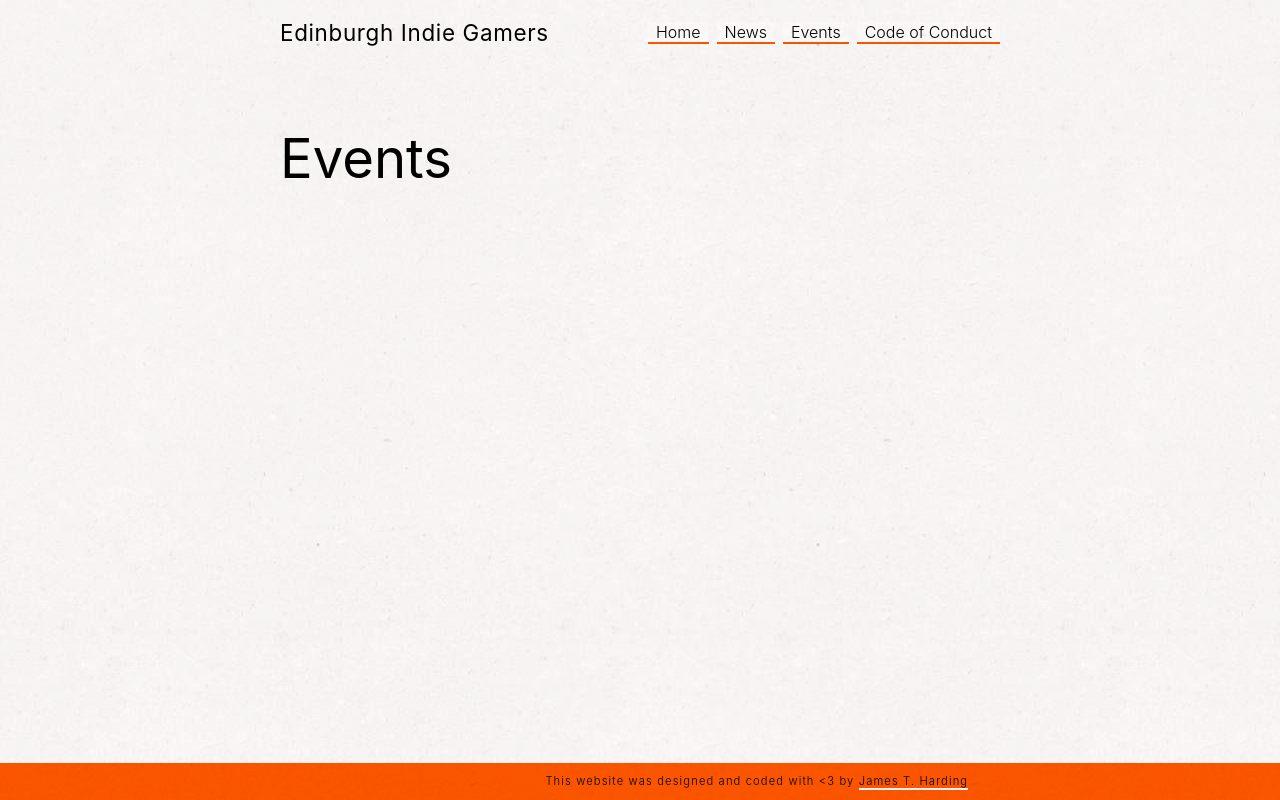
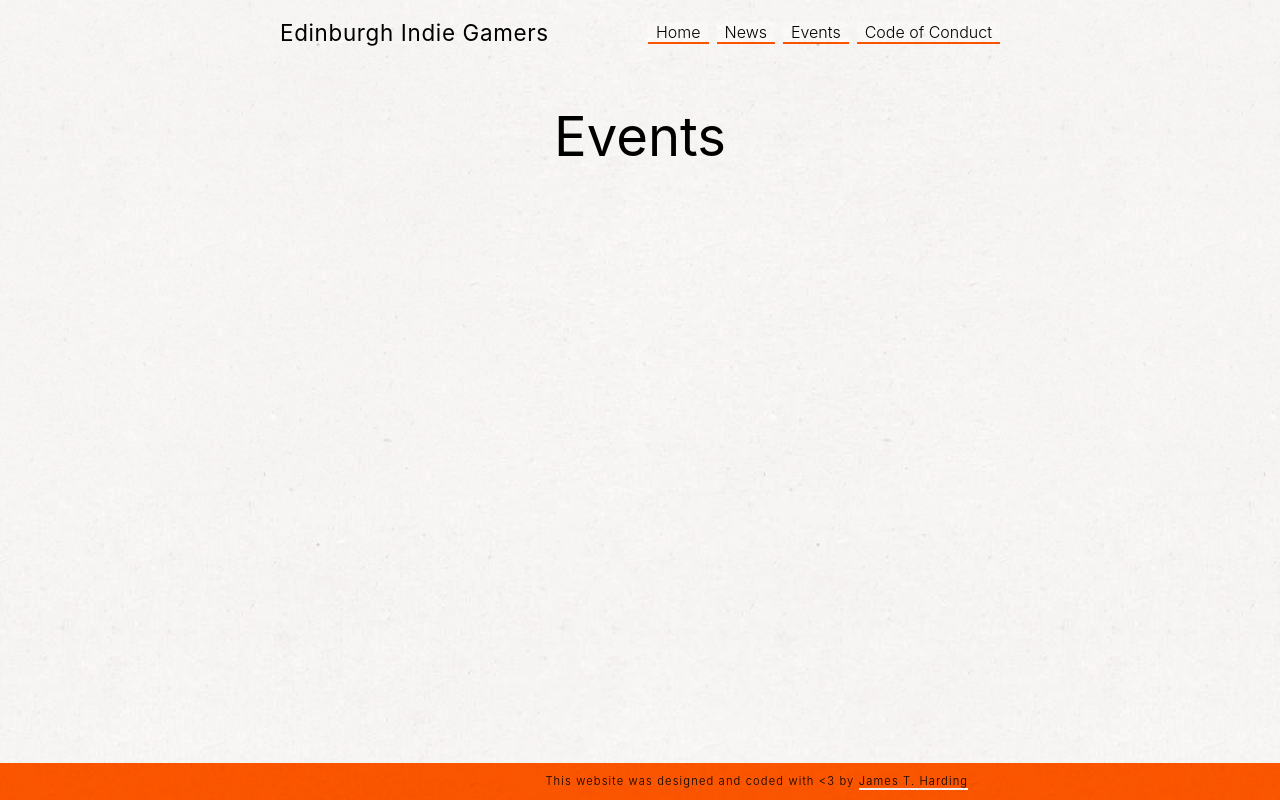
Before and after one commit to empowermint/edinburgh-indie-gamers, a Next.js app: page /events in a window 1280 px wide. Built offline with nearby package versions, Linux system fonts and the light colour scheme; a web font is replaced by a local one.

Commit message:
Fix heading spacing

```diff
--- a/pages/news.js
+++ b/pages/news.js
@@ -9,7 +9,7 @@ export default class News extends Component {
   render() {
     return (
       <Layout title="News - Edinburgh Indie Gamers">
-        <h2>News</h2>
+        <h1>News</h1>
         <ol className="post-preview">
           {this.props.allPostsData
           .slice(0, 12).
--- a/styles/layout.scss
+++ b/styles/layout.scss
@@ -34,10 +34,10 @@ header {
 .site-title h3 {
   margin: 0;
   font-size: clamp(1rem, 3vw, 1.4rem);
+  font-family: marvin, var(--font-stack);
 }
 
 .site-title {
-  font-family: marvin, var(--font-stack);
   background: var(--clr-bg);
   border-bottom: none;
 }
--- a/styles/typography.scss
+++ b/styles/typography.scss
@@ -28,6 +28,8 @@ h1 {
 
 h1 {
   font-size: clamp(3rem, calc(1rem + 3vw), 6rem);
+  margin-block: 1em;
+  text-align: center;
 }
 
 h2 {
@@ -52,16 +54,20 @@ h6 {
 
 p {
   line-height: 1.8em;
+  margin-block-start: var(--pad-small);
 }
 
-p + p,
-:is(h1, h2, h3, h4, h5, h6) + p {
-  margin-block-start: 1.1em;
+// p + p,
+// :is(h1, h2, h3, h4, h5, h6) + p {
+
+//
+// }
+
+:is(p, ul, ol) + :is(h1, h2, h3, h4, h5, h6) {
+  margin-block-start: var(--pad-medium);
 }
 
-:is(h1, h2, h3, h4, h5, h6) {
-  margin-block-start: 1.4em;
-}
+// TODO: Fix spacing of H1s
 
 // LISTS
 
```
